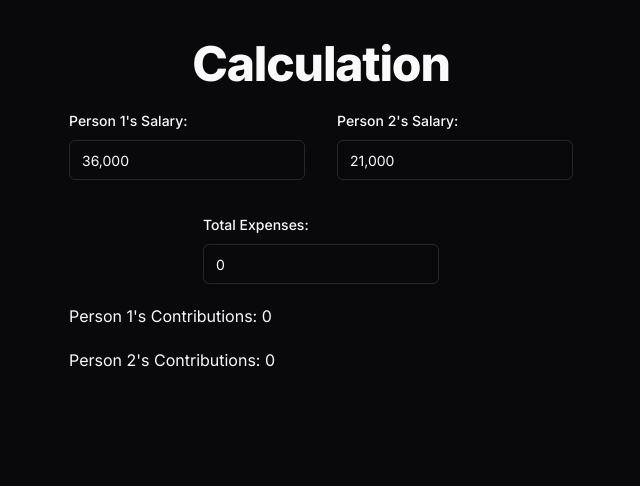
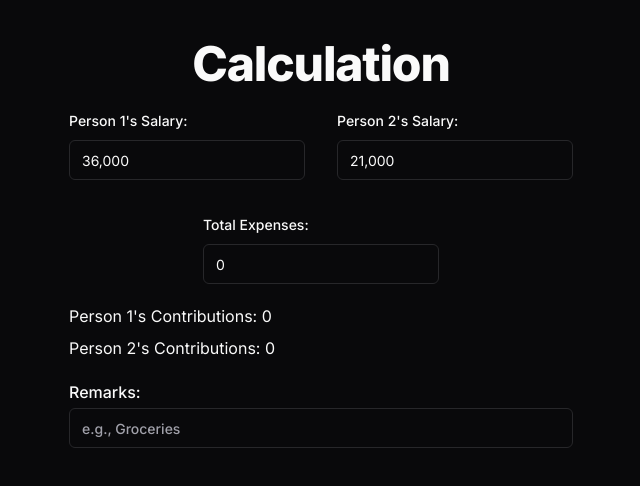
Before and after one commit to Paololalap/next-calculation, a Next.js app: page / in a window 1280 px wide. Shown: the top 486 px of the page, without its empty margins (319-959 px from the left). Built offline with nearby package versions, Linux system fonts and the light colour scheme.

Commit message:
add remarks

```diff
--- a/src/components/Form.tsx
+++ b/src/components/Form.tsx
@@ -15,6 +15,8 @@ import {
 } from "@/components/ui/form";
 import { Input } from "@/components/ui/input";
 import { FIELDS } from "@/constants/FIELDS";
+import { Label } from "./ui/label";
+import { Button } from "./ui/button";
 
 // Define the schema for the form using Zod
 const formSchema = z.object({
@@ -34,6 +36,9 @@ function parseNumber(value: string) {
 }
 
 export function CalculationForm() {
+  // State for remarks input
+  const [remarks, setRemarks] = useState("");
+
   // Retrieve saved input values from localStorage (if available)
   const savedInputs =
     typeof window !== "undefined"
@@ -95,10 +100,15 @@ export function CalculationForm() {
     calculateContributions(values);
   }
 
+  // Handle clearing the remarks input
+  function clearRemarks() {
+    setRemarks("");
+  }
+
   return (
     <Form {...form}>
       <form className="space-y-8">
-        <div className="gap-x-8 sm:flex mx-auto">
+        <div className="mx-auto gap-x-8 sm:flex">
           {FIELDS.slice(0, 2).map((field) => (
             <FormField
               key={field.name}
@@ -175,11 +185,33 @@ export function CalculationForm() {
         />
       </form>
       <p>
-        Person 1&apos;s Contributions: {formatNumber(contributions.person1Contribution.toFixed(2))}
+        Person 1&apos;s Contributions:{" "}
+        {formatNumber(contributions.person1Contribution.toFixed(2))}
       </p>
-      <p>
-        Person 2&apos;s Contributions: {formatNumber(contributions.person2Contribution.toFixed(2))}
+      <p className="-mt-3">
+        Person 2&apos;s Contributions:{" "}
+        {formatNumber(contributions.person2Contribution.toFixed(2))}
       </p>
+      <Label className="text-base">
+        Remarks:
+        <div className="relative">
+          <Input
+            className="mt-1 capitalize placeholder:normal-case"
+            placeholder="e.g., Groceries"
+            value={remarks}
+            onChange={(e) => setRemarks(e.target.value)}
+          />
+          {remarks && (
+            <Button
+              onClick={clearRemarks}
+              variant="ghost"
+              className="absolute right-0 top-1/2 -translate-y-1/2 cursor-pointer px-3 h-8 mr-1"
+            >
+              Clear
+            </Button>
+          )}
+        </div>
+      </Label>
     </Form>
   );
 }
```
Lines whose indentation alone changed are shown as unchanged.
